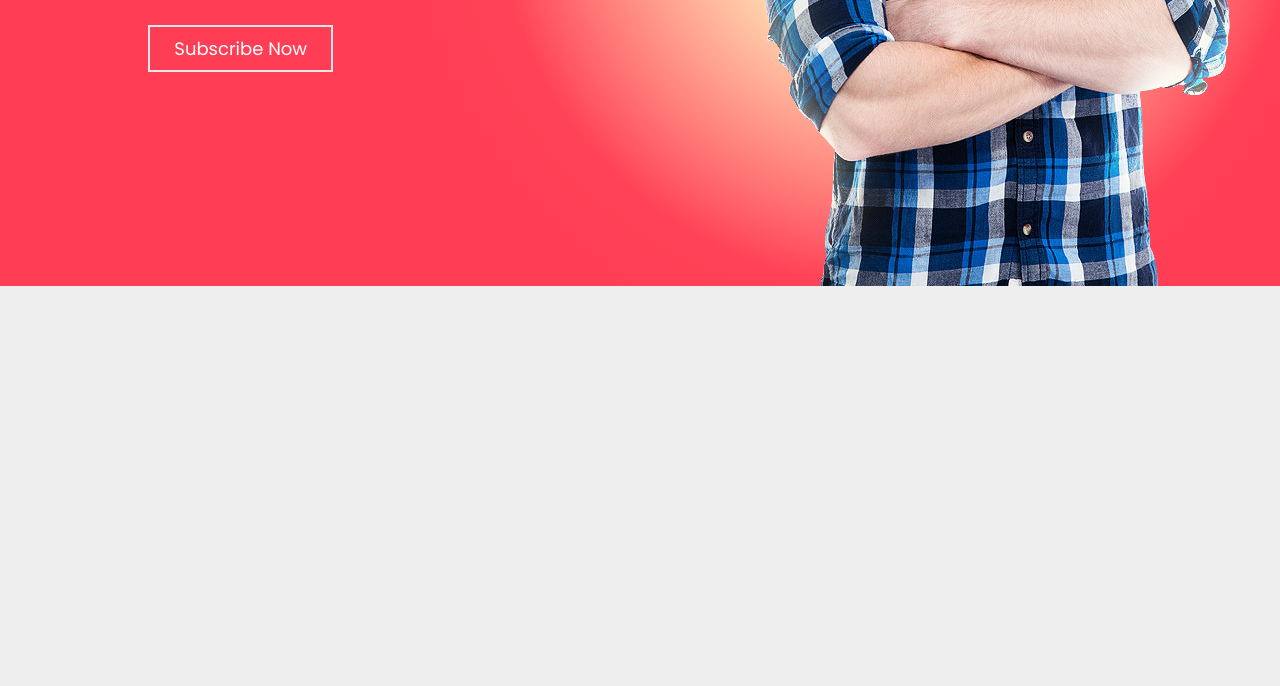
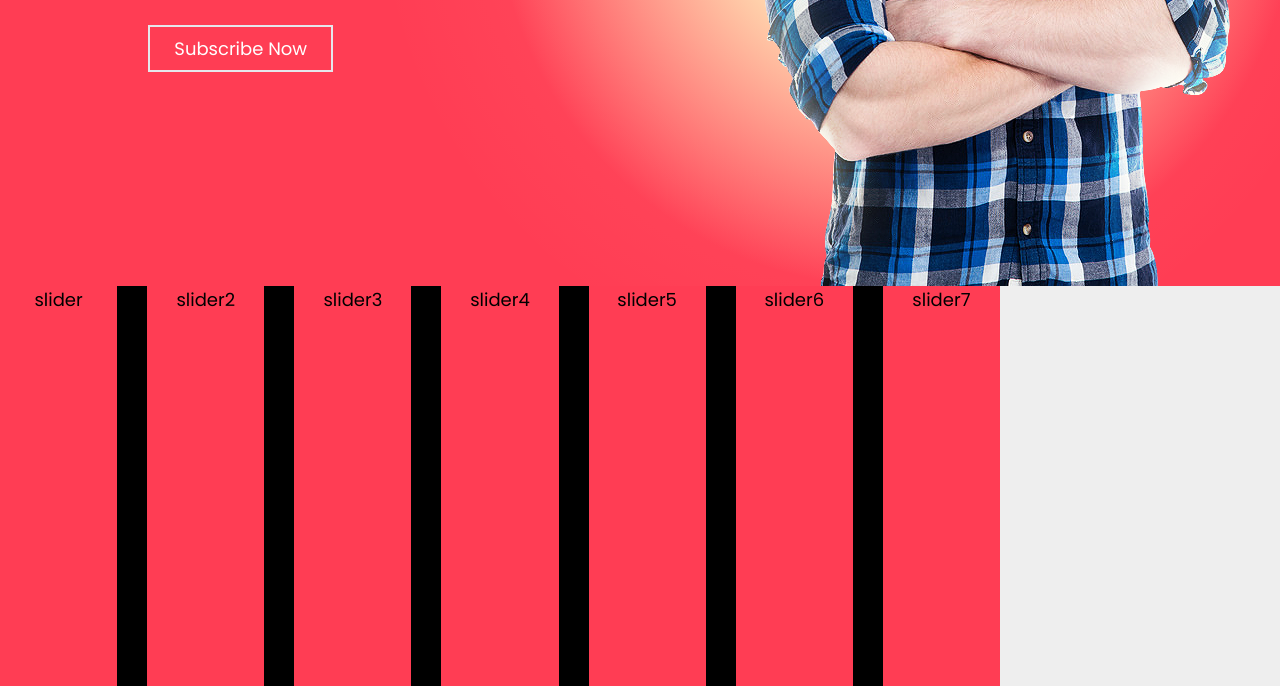
Before and after one commit to developershohan/bdshop-js, a website built with Vite: page index.html in a window 1280 px wide. Shown: the part 514-1200 px from the top of the page. Before the commit the page ends 800 px from the top, so only its background shows below. Built offline with nearby package versions, Linux system fonts and the light colour scheme.

Commit message:
need to work on slider

```diff
--- a/index.html
+++ b/index.html
@@ -14,7 +14,9 @@
     <link
       href="https://fonts.googleapis.com/css2?family=Poppins:wght@400;600;700&display=swap"
       rel="stylesheet" />
-      <link rel="stylesheet" href="https://cdnjs.cloudflare.com/ajax/libs/font-awesome/6.6.0/css/all.min.css">
+    <link
+      rel="stylesheet"
+      href="https://cdnjs.cloudflare.com/ajax/libs/font-awesome/6.6.0/css/all.min.css" />
 
     <link rel="stylesheet" href="style.css" />
 
@@ -25,7 +27,7 @@
     <!-- Header Start -->
 
     <div
-      class="flex header-wrapper justify-center lg:-mb-[100px] lg:h-[100px] h-[50px] -mb-[50px] bg-white z-100">
+      class="flex  header-wrapper justify-center lg:-mb-[100px] lg:h-[100px] h-[50px] -mb-[50px] bg-white z-100">
       <div class="container flex justify-between items-center">
         <!-- logo Start-->
         <div class="logo z-20 w-[100px]">
@@ -71,21 +73,19 @@
         <!-- nav End-->
 
         <!-- header control Start -->
-         <div class="header_control z-20">
-
-           <div class="theme_mode_toggle"></div>
-           <div class="mini_account"></div>
-           <div class="add_to_cart"></div>
-           <div class="hamburger flex lg:hidden">
+        <div class="header_control overflow-hidden z-20">
+          <div class="theme_mode_toggle"></div>
+          <div class="mini_account"></div>
+          <div class="add_to_cart"></div>
+          <div class="hamburger flex lg:hidden cursor-pointer">
             <div class="open_button">
               <i class="fa-solid fa-bars"></i>
             </div>
             <div class="close_button hidden">
               <i class="fa-solid fa-xmark"></i>
             </div>
-           </div>
-
           </div>
+        </div>
         <!-- header control End -->
 
         <!-- Mobile Start-->
@@ -102,7 +102,8 @@
                   <use xlink:href="assets/img/yt1/sprite.svg#arrow-right"></use>
                 </svg>
               </a>
-              <ul class="dropdown_submenu hidden top-8 bg-black pl-6 py-8 pr-40 flex flex-col gap-5">
+              <ul
+                class="dropdown_submenu hidden top-8 bg-black pl-6 py-8 pr-40 flex flex-col gap-5">
                 <li><a href="home" class="text-white">home</a></li>
                 <li><a href="home" class="text-white">home</a></li>
                 <li><a href="home" class="text-white">home</a></li>
@@ -129,7 +130,8 @@
     </div>
 
     <!-- Header End -->
-    <!-- Swiper -->
+
+    <!-- Hero Section Start-->
     <div class="hero_section lg:h-[800px] relative z-10">
       <div class="swiper mySwiper">
         <div class="swiper-wrapper">
@@ -220,7 +222,77 @@
       </div>
     </div>
 
-    <!-- Swiper JS -->
+    <!-- Hero Section End -->
+    <!-- info Section Start-->
+    <div class="container">
+      <div class="info_section relative z-10 w-[1000px]">
+        <div class="swiper infoSwiper bg-black">
+          <div class="swiper-wrapper">
+            <div class="swiper-slide w-[350px] h-[400px] bg-slate-400 group ">
+              <div
+                class="bg-accent w-full h-full flex justify-center align-middle">
+                <h1>slider</h1>
+              </div>
+            </div>
+            <div class="swiper-slide w-[350px] h-[400px] group ">
+              <div
+                class="bg-accent w-full h-full flex justify-center align-middle">
+                <h1>slider2</h1>
+              </div>
+            </div>
+            <div class="swiper-slide w-[350px] h-[400px] group ">
+              <div
+                class="bg-accent w-full h-full flex justify-center align-middle">
+                <h1>slider3</h1>
+              </div>
+            </div>
+            <div class="swiper-slide w-[350px] h-[400px] group ">
+              <div
+                class="bg-accent w-full h-full flex justify-center align-middle">
+                <h1>slider4</h1>
+              </div>
+            </div>
+            <div class="swiper-slide w-[350px] h-[400px] group ">
+              <div
+                class="bg-accent w-full h-full flex justify-center align-middle">
+                <h1>slider5</h1>
+              </div>
+            </div>
+            <div class="swiper-slide w-[350px] h-[400px] group ">
+              <div
+                class="bg-accent w-full h-full flex justify-center align-middle">
+                <h1>slider6</h1>
+              </div>
+            </div>
+            <div class="swiper-slide w-[350px] h-[400px] group ">
+              <div
+                class="bg-accent w-full h-full flex justify-center align-middle">
+                <h1>slider7</h1>
+              </div>
+            </div>
+            <div class="swiper-slide w-[350px] h-[400px] group ">
+              <div
+                class="bg-accent w-full h-full flex justify-center align-middle">
+                <h1>slider8</h1>
+              </div>
+            </div>
+            <div class="swiper-slide w-[350px] h-[400px] group ">
+              <div
+                class="bg-accent w-full h-full flex justify-center align-middle">
+                <h1>slider9</h1>
+              </div>
+            </div>
+
+          </div>
+          <div class="info-swiper-button-next"></div>
+          <div class="info-swiper-button-prev"></div>
+        </div>
+      </div>
+    </div>
+
+
+    <!-- info Section End -->
+
     <script src="https://cdn.jsdelivr.net/npm/swiper@11/swiper-bundle.min.js"></script>
     <script src="https://cdnjs.cloudflare.com/ajax/libs/gsap/3.12.5/gsap.min.js"></script>
     <script src="https://cdnjs.cloudflare.com/ajax/libs/gsap/3.12.5/ScrollTrigger.min.js"></script>
--- a/main.js
+++ b/main.js
@@ -1,5 +1,7 @@
 import "./style.css";
 
+
+// hero slider
 var swiper = new Swiper(".mySwiper", {
   slidesPerView: 1,
   spaceBetween: 30,
@@ -40,6 +42,38 @@ var swiper = new Swiper(".mySwiper", {
       currentSlide.classList.add('slide-played');
     }
   },
+});
+
+
+// info Slider
+var infoswiper = new Swiper(".infoSwiper", {
+  slidesPerView: 1,
+  spaceBetween: 30,
+  loop: true,
+  grabCursor: true,
+
+  breakpoints: {
+    576: {
+      slidesPerView: 2,
+    },
+    768: {
+      slidesPerView: 5,
+    },
+    992: {
+      slidesPerView: 4,
+    },
+    1210: {
+      slidesPerView: 7,
+    },
+  },
+  // autoplay: {
+  //   delay: 1000,
+  //   disableOnInteraction: false,
+  // },
+  navigation: {
+    nextEl: ".info-swiper-button-next",
+    prevEl: ".info-swiper-button-prev",
+  }
 });
 
 document.addEventListener('DOMContentLoaded', () => {
@@ -102,7 +136,7 @@ const close_button = document.querySelector('.close_button')
 
 open_btn.addEventListener('click', ()=>{
   gsap.to('.mobile_nav',{
-    x:'0%'
+    x:'0%',
   })
   open_btn.style.display = "none"
   close_button.style.display = "flex"
@@ -113,4 +147,6 @@ close_button.addEventListener('click', ()=>{
   })
   open_btn.style.display = "flex"
   close_button.style.display = "none"
+
+
 })
--- a/style.css
+++ b/style.css
@@ -12,6 +12,7 @@ body {
   background: #eee;
   font-family: "Poppins", sans-serif;
   font-size: 14px;
+  overflow-x: hidden;
 }
 .lg\:bg-gradient-radial-hero {
   background-image: radial-gradient(
@@ -130,7 +131,8 @@ body {
 /* mobile menu */
 
 .mobile_nav {
-  transform: translateX(1000px);
+
+  transform: translateX(100%);
 }
 
 .close_button i,
```
